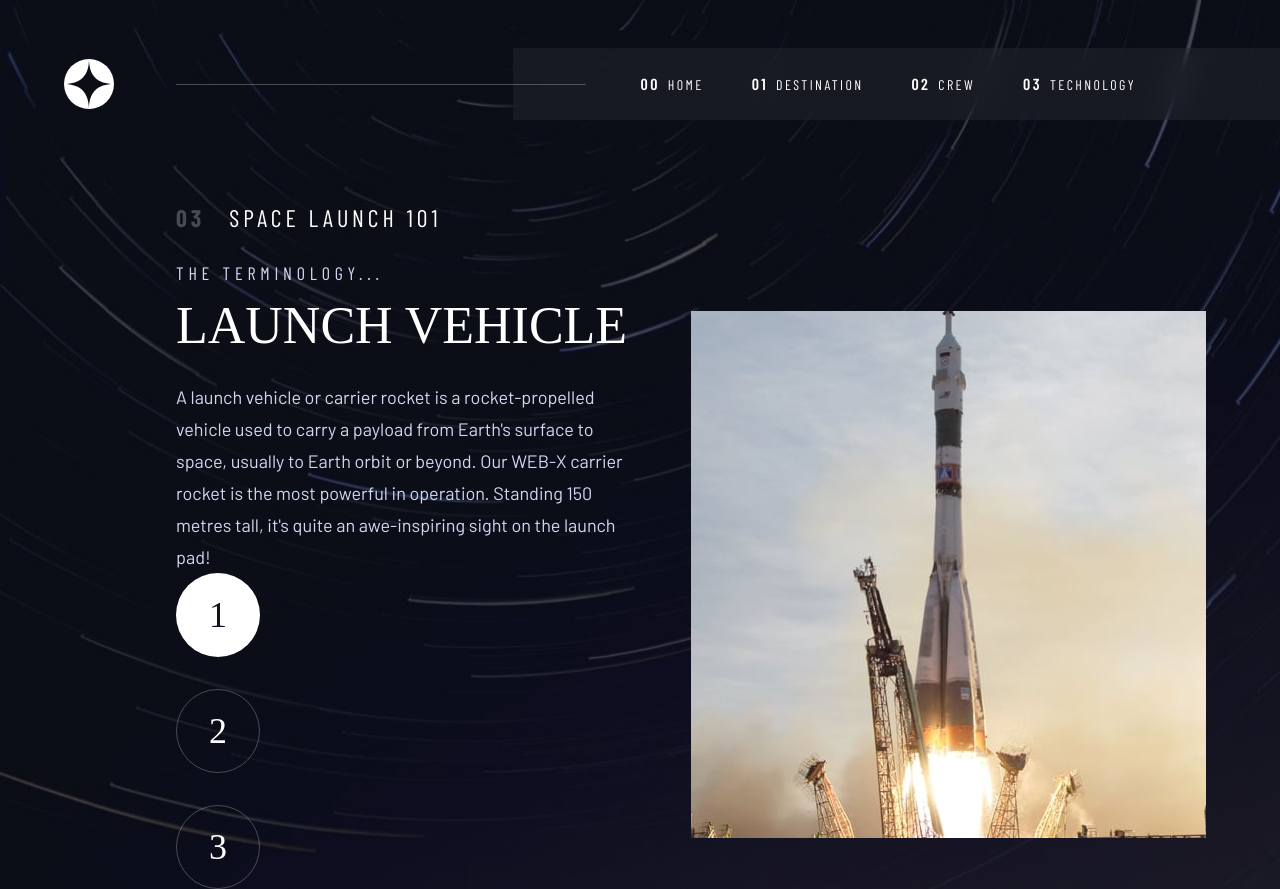
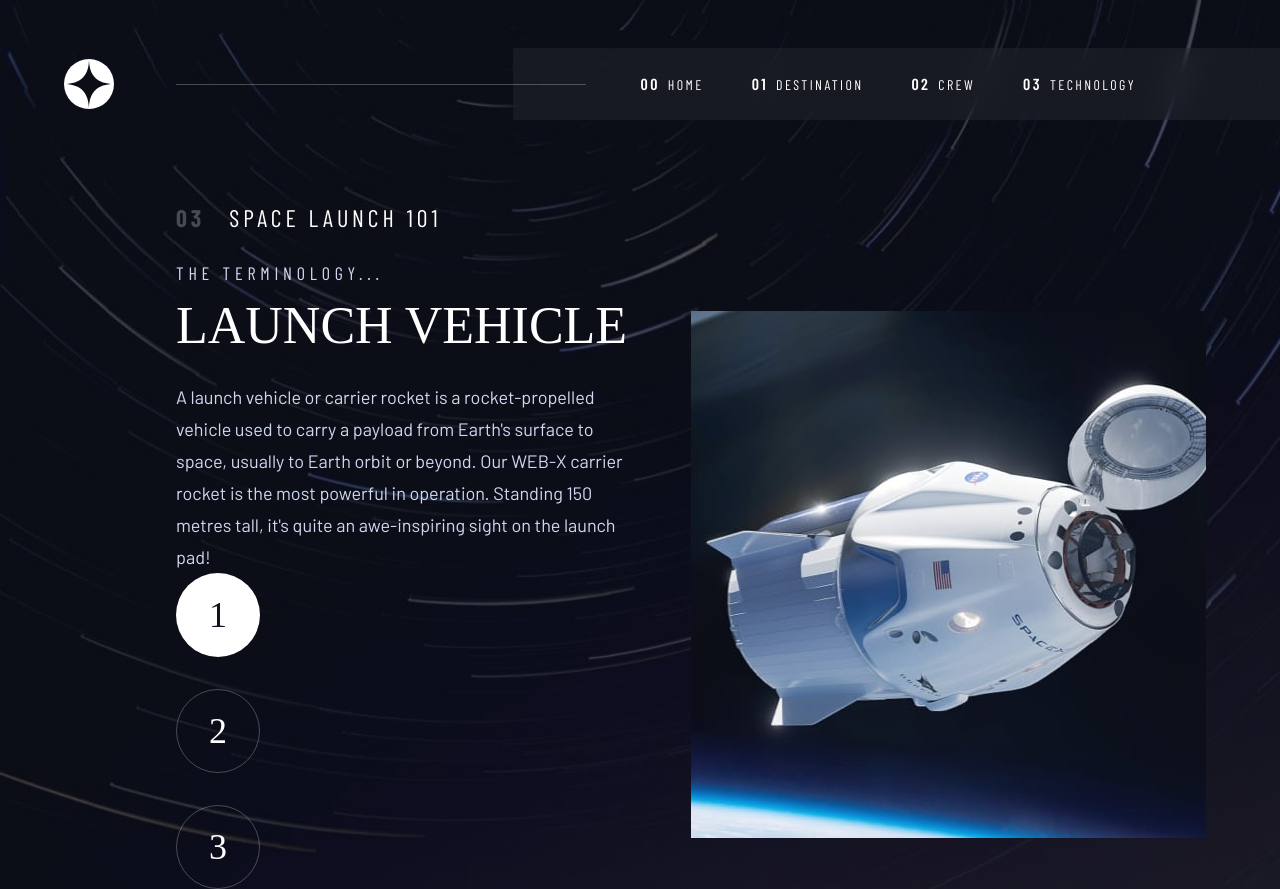
Before and after one commit to thelouisgram/space-tourism, a React (Vite) app in the folder space-tourism/: page /technology in a window 1280 px wide. Built offline with nearby package versions, Linux system fonts and the light colour scheme; a web font is replaced by a local one.

Commit message:
adjusted technology photos

```diff
--- a/space-tourism/src/pages/Technology.jsx
+++ b/space-tourism/src/pages/Technology.jsx
@@ -9,9 +9,9 @@
   const technology = data.technology;
 
   const images = [
-    { 'portrait': launchVehiclePortrait, 'landscape': launchVehicleLandscape},
     { 'portrait': spaceCapsulePortrait, 'landscape': spaceCapsuleLandscape},
-    { 'portrait': spaceportPortrait, 'landscape': spaceportLandscape}
+    { 'portrait': spaceportPortrait, 'landscape': spaceportLandscape },
+    { 'portrait': launchVehiclePortrait, 'landscape': launchVehicleLandscape },
   ]
 
   const paginations = [ 1, 2, 3]
```
